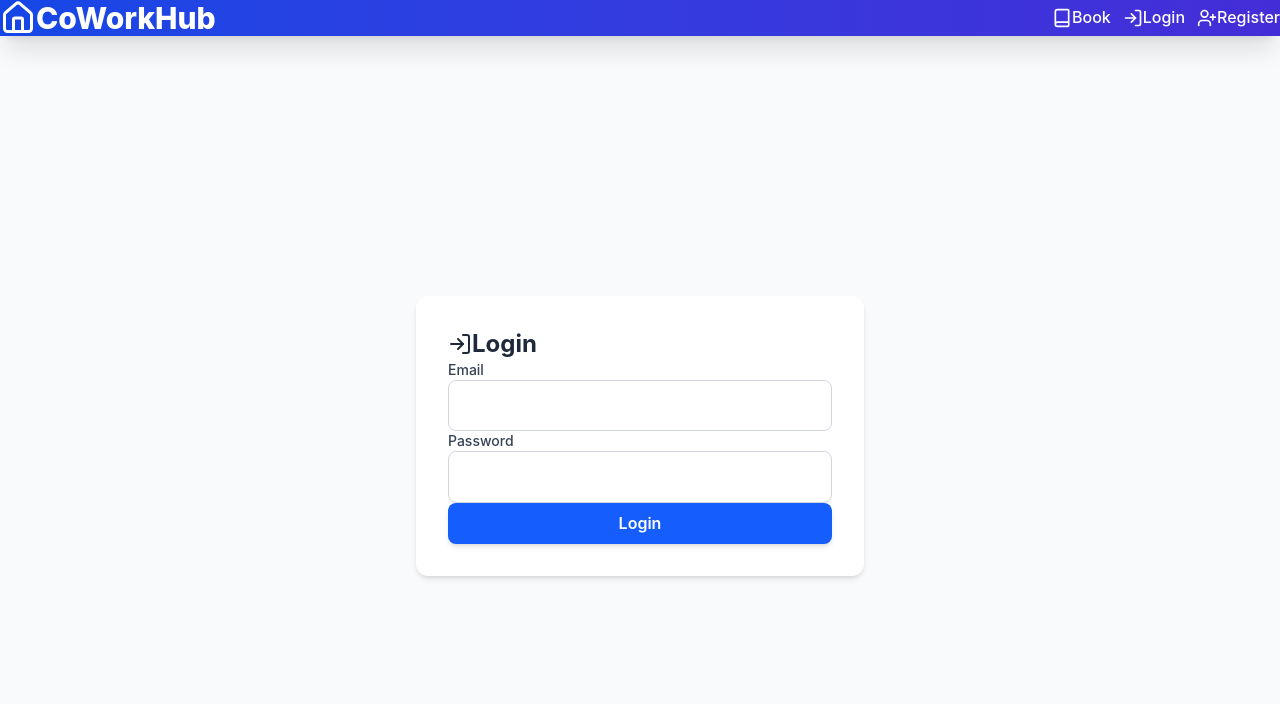
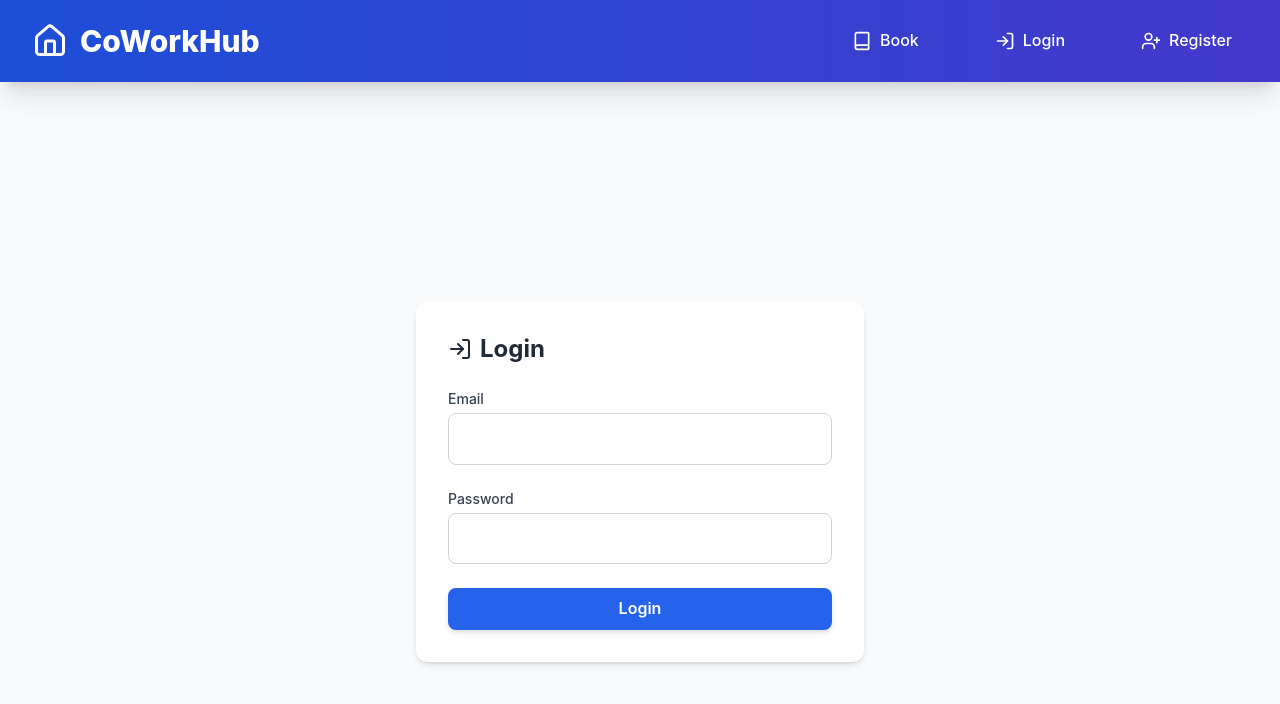
Before and after one commit to noklash/assessment-new-branch, a React (Vite) app in the folder coworking-marketplace/: page /login in a window 1280 px wide. Shown: the top 704 px of the page. Built offline with nearby package versions, Linux system fonts and the light colour scheme.

Commit message:
booking hour intitial state null and tailwind css  fix

```diff
--- a/coworking-marketplace/postcss.config.js
+++ b/coworking-marketplace/postcss.config.js
@@ -1,6 +1,6 @@
 export default {
   plugins: {
-    '@tailwindcss/postcss': {},
+    tailwindcss: {},
     autoprefixer: {},
   },
 };
--- a/coworking-marketplace/src/components/Navbar.jsx
+++ b/coworking-marketplace/src/components/Navbar.jsx
@@ -19,7 +19,7 @@ const Navbar = ({ token, setToken }) => {
 
   return (
     <nav className="bg-gradient-to-r from-blue-700 to-indigo-700 sticky top-0 z-50 shadow-xl ">
-      <div className="max-w-7xl mx-auto px-4 sm:px-6 lg:px-8 py-6 md:py-5">
+      <div className="max-w-7xl mx-auto px-4 sm:px-6 lg:px-8 py-4 md:py-5">
         {/* Top Bar */}
         <div className="flex justify-between items-center">
           {/* Logo */}
--- a/coworking-marketplace/src/index.css
+++ b/coworking-marketplace/src/index.css
@@ -1,4 +1,9 @@
-@import "tailwindcss";
+/* @import "tailwindcss"; */
+@tailwind base;
+@tailwind components;
+@tailwind utilities;
+
+
 
 * {
   margin: 0;
--- a/coworking-marketplace/src/pages/BookingPage.jsx
+++ b/coworking-marketplace/src/pages/BookingPage.jsx
@@ -12,7 +12,7 @@ const BookingPage = () => {
   const [allSpaces, setAllSpaces] = useState([]);
   const [bookingData, setBookingData] = useState({
     bookingDate: '',
-    duration: 1,
+    duration: null,
   });
   const [status, setStatus] = useState({
     loading: true,
--- a/coworking-marketplace/src/pages/HomePage.jsx
+++ b/coworking-marketplace/src/pages/HomePage.jsx
@@ -1,11 +1,10 @@
-// src/pages/HomePage.jsx
 import React from 'react';
 import { useNavigate } from 'react-router-dom'; // For CTA navigation
 import SpaceList from '../components/SpaceList';
 import { Home, Search } from 'lucide-react'; // Added Search icon
 
 const HomePage = () => {
-  const navigate = useNavigate(); // For navigating to booking page
+  const navigate = useNavigate();
 
   return (
     <div className="min-h-screen bg-gray-50">
@@ -20,7 +19,7 @@ const HomePage = () => {
           </p>
           <button
             onClick={() => navigate('/book')}
-            className="mt-6 inline-flex items-center px-6 py-3 bg-white text-blue-600 font-semibold rounded-lg shadow-md hover:bg-gray-100 hover:shadow-lg transition-all duration-300 ease-in-out transform hover:-translate-y-1"
+            className="mt-6 inline-flex items-center px-6 py-3 bg-white text-red-600 font-semibold rounded-lg shadow-md hover:bg-gray-100 hover:shadow-lg transition-all duration-300 ease-in-out transform hover:-translate-y-1"
             aria-label="Explore Spaces Now"
           >
             <Search className="mr-2 w-5 h-5" /> Explore Spaces Now
--- a/coworking-marketplace/tailwind.config.js
+++ b/coworking-marketplace/tailwind.config.js
@@ -1,8 +1,8 @@
 /** @type {import('tailwindcss').Config} */
 export default {
   content: [
-    "./index.html",
-    "./src/**/*.{js,ts,jsx,tsx}",
+    './index.html',
+    './src/**/*.{js,ts,jsx,tsx}',
   ],
   theme: {
     extend: {
@@ -15,11 +15,11 @@ export default {
           '100%': { transform: 'translateY(0)', opacity: '1' },
         },
       },
-    },
-  },
-  colors: {
-    blue: {
-      600: '#2563eb',
+      colors: {
+        blue: {
+          600: '#2563eb',
+        },
+      },
     },
   },
   plugins: [],
--- a/coworking-marketplace/vite.config.js
+++ b/coworking-marketplace/vite.config.js
@@ -1,6 +1,7 @@
 import { defineConfig } from 'vite';
 import react from '@vitejs/plugin-react';
-import tailwindcss from '@tailwindcss/vite'
+import tailwindcss from 'tailwindcss';
+// import tailwindcss from '@tailwindcss/vite'
 
 export default defineConfig({
   plugins: [
@@ -9,7 +10,7 @@ export default defineConfig({
   ],
   server: {
     proxy: {
-      '/api': 'http://localhost:5000'
+      '/api': 'https://assessment-new-branch.onrender.com'
     }
   }
 });
```
Also changed, not shown: coworking-marketplace/package.json (+3 -7 lines), 1 other file (tests, documents, lock files or other folders).
